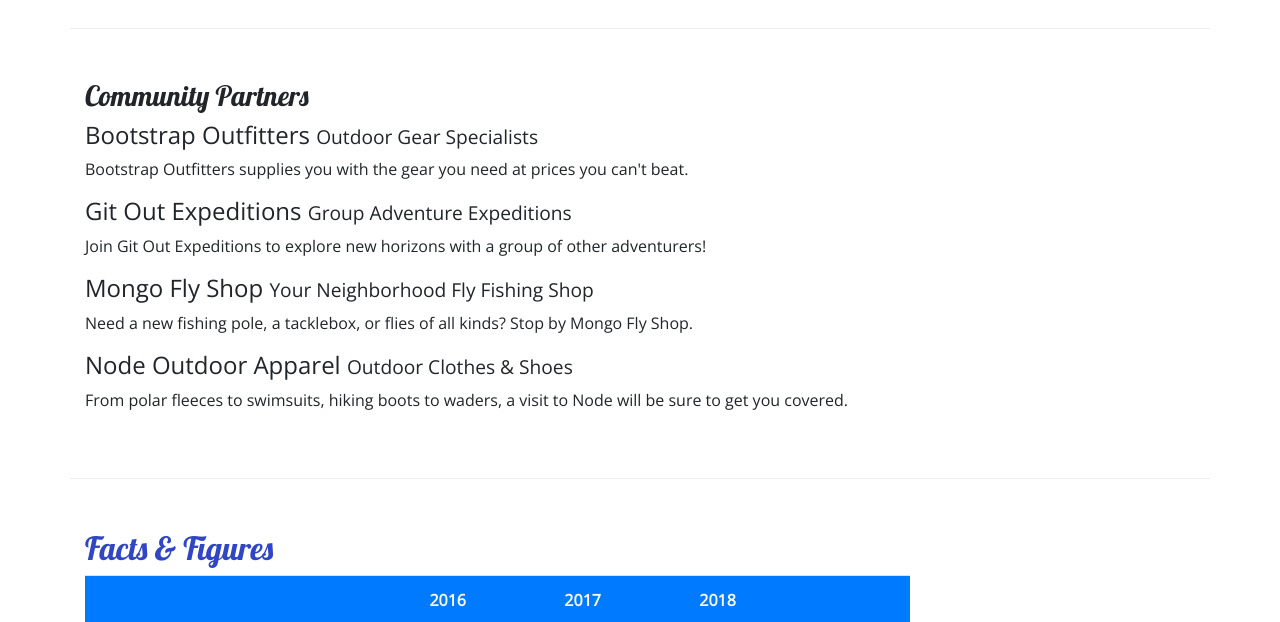
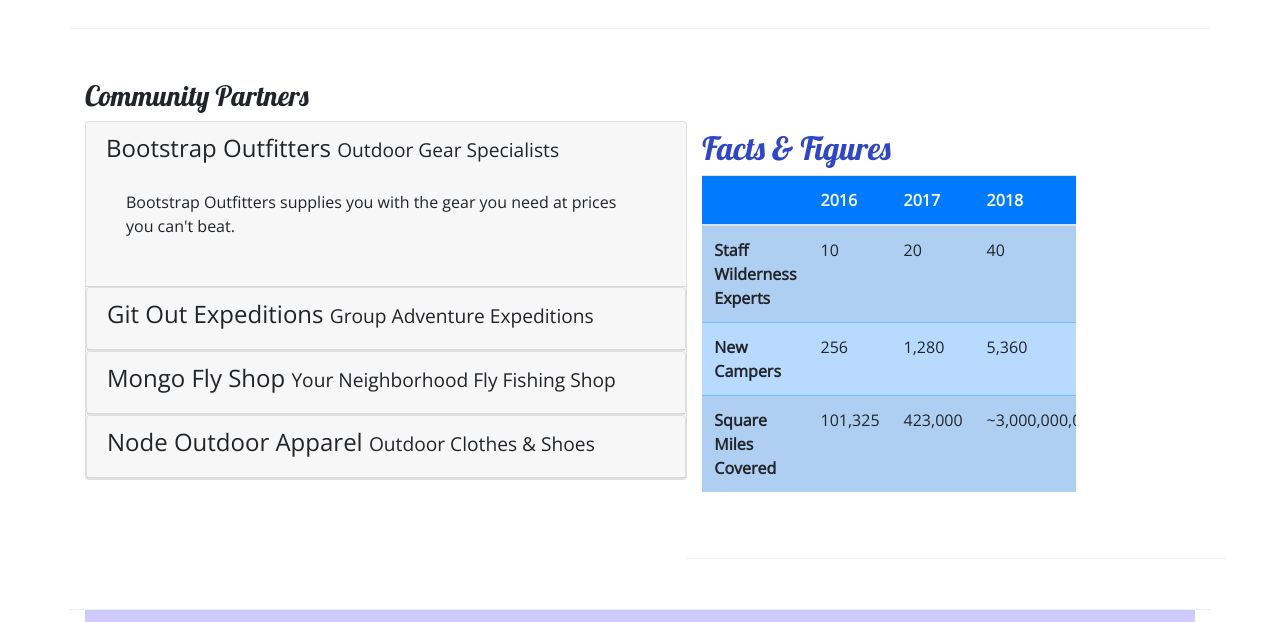
Before and after one commit to james3business/git-test1, a website: page aboutus.html in a window 1280 px wide. Shown: the part 830-1452 px from the top of the page. Drawn offline with nearby package versions, Linux system fonts and the light colour scheme.

Commit message:
accordion + other features... it has been a while since I have updated the website.

```diff
--- a/aboutus.html
+++ b/aboutus.html
@@ -102,14 +102,62 @@
             <div class="row row-content">
                 <div class="col">
                     <h3>Community Partners</h3>
-                    <h4>Bootstrap Outfitters <small>Outdoor Gear Specialists</small></h4>
-                    <p class="d-none d-sm-block">Bootstrap Outfitters supplies you with the gear you need at prices you can't beat.</p>
-                    <h4>Git Out Expeditions <small>Group Adventure Expeditions</small></h4>
-                    <p class="d-none d-sm-block">Join Git Out Expeditions to explore new horizons with a group of other adventurers!</p>
-                    <h4>Mongo Fly Shop <small>Your Neighborhood Fly Fishing Shop</small></h4>
-                    <p class="d-none d-sm-block">Need a new fishing pole, a tacklebox, or flies of all kinds? Stop by Mongo Fly Shop.</p>
-                    <h4>Node Outdoor Apparel <small>Outdoor Clothes & Shoes</small></h4>
-                    <p class="d-none d-sm-block">From polar fleeces to swimsuits, hiking boots to waders, a visit to Node will be sure to get you covered.</p>
+
+                    <div class="card">
+                        <div role="tab" class="card-header" id="#bootstrap">
+                            <h4>
+                                <a data-toggle="collapse" data-target="booststrap">
+                                  Bootstrap Outfitters <small>Outdoor Gear Specialists</small>
+                                </a>
+                            </h4>
+                            <div class="collapse show" id="bootstrap" data-parent="#accordion">
+                                <div class="card-body">
+                                    <p class="d-none d-sm-block">Bootstrap Outfitters supplies you with the gear you need at prices you can't beat.</p>
+                                </div>
+                            </div>
+                        </div>
+                        <div class="card">
+                            <div role="tab" class="card-header">
+                                <h4>
+                                    <a class="collapsed" data-toggle="collapse" data-target="#git">
+                                        Git Out Expeditions <small>Group Adventure Expeditions</small>
+                                    </a>
+                                </h4>
+                                <div class="collapse" id="git" data-parent="#accordion">
+                                    <div class="card-body">
+                                        <p class="d-none d-sm-block">Join Git Out Expeditions to explore new horizons with a group of other adventurers!</p>
+                                   </div>
+                                </div>
+                            </div>
+                        </div>
+                        <div class="card">
+                            <div role="tab" class="card-header">
+                                <h4>
+                                    <a class="collapsed" data-toggle="collapse" data-target="#mongo">
+                                        Mongo Fly Shop <small>Your Neighborhood Fly Fishing Shop</small>
+                                    </a>
+                                </h4>
+                                <div class="collapse" id="mongo" data-parent="#accordion">
+                                    <div class="card-body">
+                                        <p class="d-none d-sm-block">Need a new fishing pole, a tacklebox, or flies of all kinds? Stop by Mongo Fly Shop.</p>
+                                    </div>
+                                </div>
+                            </div>
+                        </div>
+                        <div class="card">
+                            <div role="tab" class="card-header">
+                                <h4>
+                                    <a class="collapsed" data-toggle="collapse" data-target="#node">
+                                        Node Outdoor Apparel <small>Outdoor Clothes & Shoes</small>
+                                    </a>
+                                </h4>
+                                <div class="collapse" id="node" data-parent="#accordion">
+                                    <div class="card-body">
+                                        <p class="d-none d-sm-block">From polar fleeces to swimsuits, hiking boots to waders, a visit to Node will be sure to get you covered.</p>
+                                    </div>
+                                </div>
+                            </div>
+                    </div>
                 </div>
             </div>
 
--- a/css/styles.css
+++ b/css/styles.css
@@ -35,3 +35,8 @@
 .navbar {
     background-color: #901CAD;
 }
+
+a, a:hover {
+    color: inherit;
+    text-decoration: none;
+  }
```
